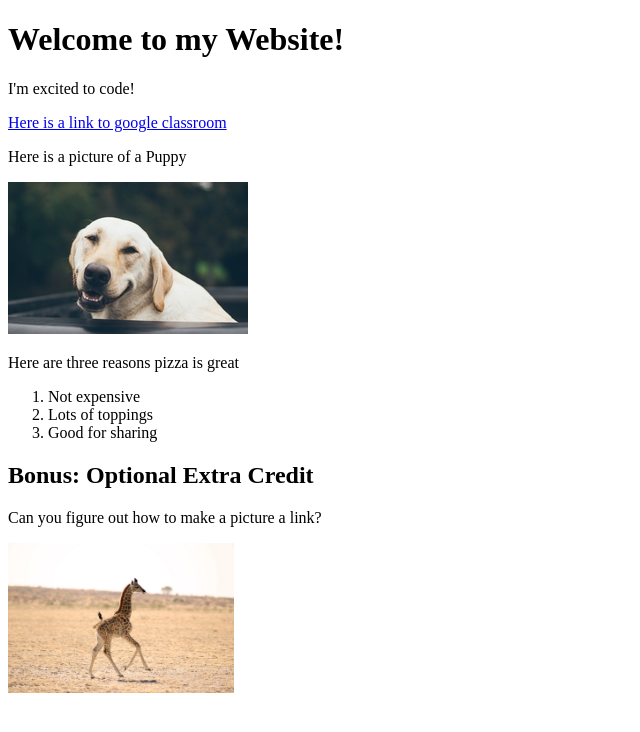
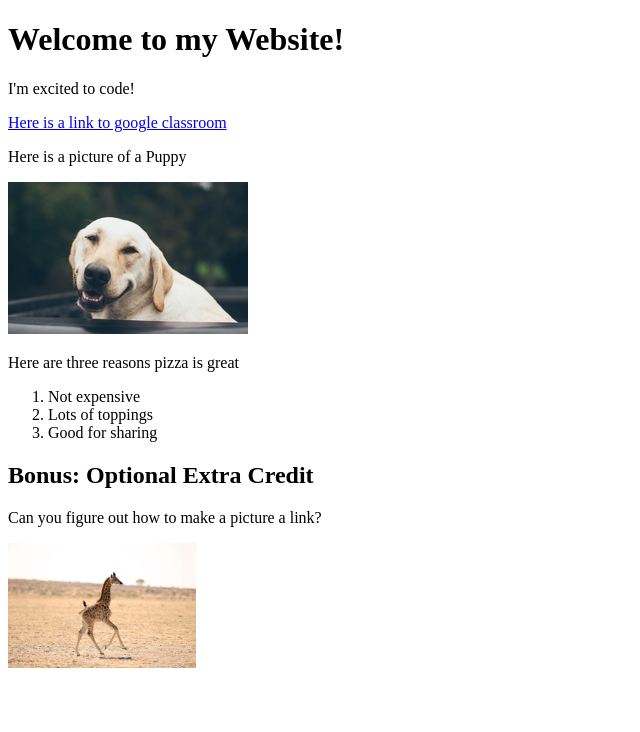
Before and after one commit to blursified/2025SeniorCapstoneProject, a plain HTML site: page imagelinks.html in a window 1280 px wide. Shown: the whole page, without its empty margins (0-640 px from the left). Drawn offline with Linux system fonts and the light colour scheme.

Commit message:
added a folder

```diff
--- a/imagelinks.html
+++ b/imagelinks.html
@@ -10,7 +10,7 @@
     <p>I'm excited to code!</p>
     <a href="https://classroom.google.com/">Here is a link to google classroom</a>
     <p>Here is a picture of a Puppy</p>
-    <img src="PuppyPic.jpg">
+    <img src="images/PuppyPic.jpg" alt="A pale dog facing the camera">
     <p>Here are three reasons pizza is great</p>
     <ol>
         <li>Not expensive</li>
@@ -19,6 +19,8 @@
     </ol>
     <h2>Bonus: Optional Extra Credit</h2>
     <p>Can you figure out how to make a picture a link?</p>
-    <a href="https://letmegooglethat.com/"><img src="giraffe.jpg" height=150px></a>
+    <a href="https://letmegooglethat.com/">
+        <img src="images/giraffe.jpg" alt="a little giraffe trotting in the savannah"height=125px>
+    </a>
 </body>
 </html>
```
Also changed, not shown: Images/PuppyPic.jpg (renamed from PuppyPic.jpg), Images/giraffe.jpg (renamed from giraffe.jpg).
